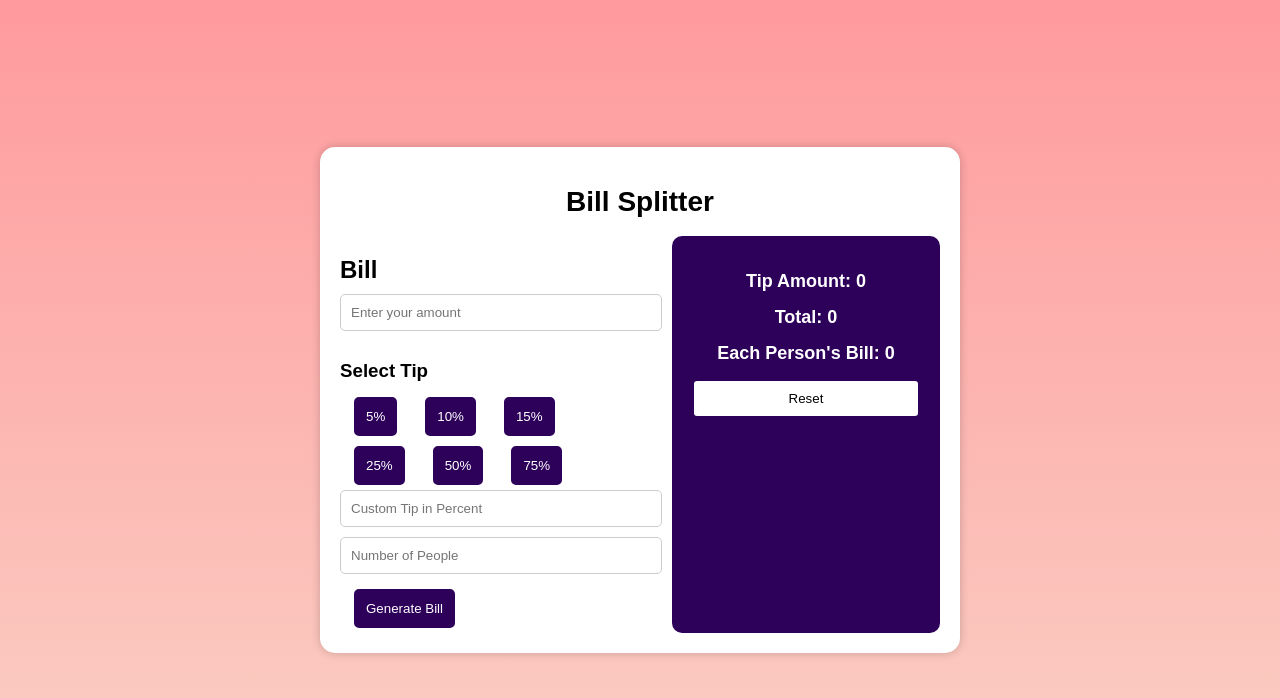
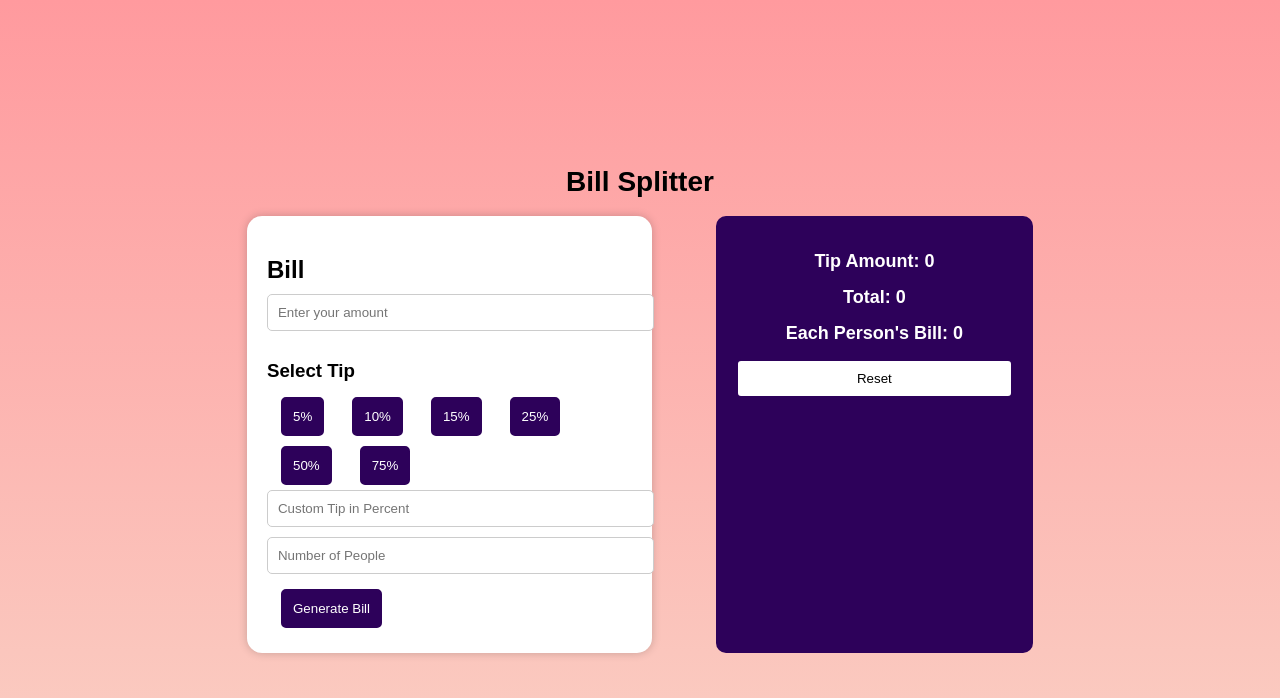
Before and after one commit to Deepesh-suiwal/Bill_Splitter, a React (Vite) app in the folder vite-project/: page / in a window 1280 px wide. Shown: the top 698 px of the page. Built offline with nearby package versions, Linux system fonts and the light colour scheme.

Commit message:
finally complete

```diff
--- a/vite-project/src/App.css
+++ b/vite-project/src/App.css
@@ -8,23 +8,19 @@ body {
   margin: 0;
 }
 
-.wrapper {
+.inputs {
   width: 600px;
   background: white;
   padding: 20px;
   border-radius: 15px;
   box-shadow: 0 0 10px rgba(0, 0, 0, 0.2);
+  margin-right: 2rem;
 }
 
 .heading {
   text-align: center;
   font-size: 28px;
   font-weight: bold;
-}
-
-.parent {
-  display: flex;
-  flex-direction: column;
 }
 
 .BillSplitter {
@@ -74,7 +70,7 @@ button:hover {
   padding: 20px;
   border-radius: 10px;
   text-align: center;
-
+  margin-left: 2rem;
 }
 
 .final h1 {
--- a/vite-project/src/App.jsx
+++ b/vite-project/src/App.jsx
@@ -36,7 +36,7 @@ function App() {
 
     const totalAmount = Number(amount);
 
-    const customTipPercentage = Number(percent)
+    const customTipPercentage = Number(percent);
 
     if (totalAmount && customTipPercentage && numPeople) {
       const tipAmount = (totalAmount * customTipPercentage) / 100;
```
